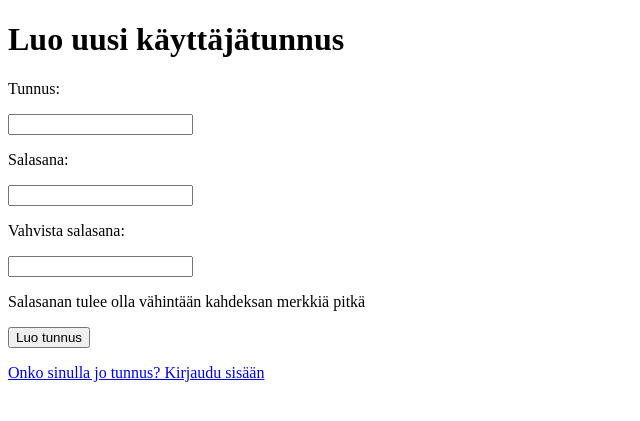
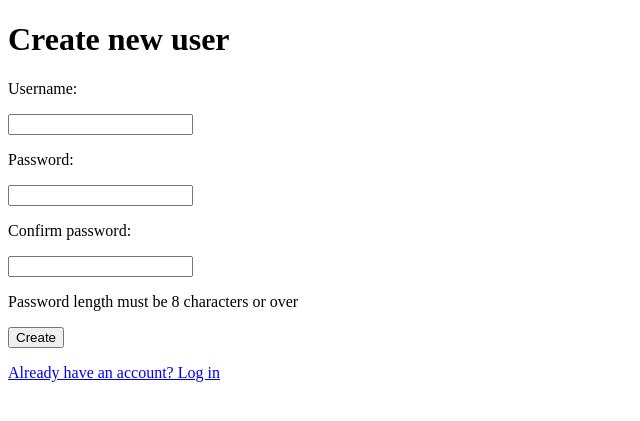
Before and after one commit to ThePushIT/PushBib, a Flask app: page /signup in a window 1280 px wide. Shown: the top 421 px of the page, without its empty margins (0-640 px from the left). Run offline with Flask 3, Linux system fonts and the light colour scheme.

Commit message:
Change language

```diff
--- a/src/controllers/user_controller.py
+++ b/src/controllers/user_controller.py
@@ -15,23 +15,23 @@ def signup():
         password_again = request.form["password_again"]
 
         if password != password_again:
-            message_text = "Salasanat eroavat"
+            message_text = "Passwords do not match"
             return render_template("signup.html", message=message_text)
         if len(username) < 5:
-            message_text = "Tunnuksen tulee olla vähintään 5 merkkiä pitkä"
+            message_text = "Username must be at least 5 characters."
             return render_template("signup", message=message_text)
         if len(password) < 8:
-            message_text = "Salasanan tulee olla vähintään 8 merkkiä pitkä"
+            message_text = "Password must be at least 8 characters."
             return render_template("signup.html", message=message_text)
         if len(password) > 25 or len(username) > 25:
-            message_text = "Käyttäjätunnus ja/tai salasana on liian pitkä"
+            message_text = "Username or password is too long"
             return render_template("signup.html", message=message_text)
 
     # Onnistunut käyttäjätilin luonti
     if user_service.register(username, password):
         return redirect("/references/" + str(user_service.get_id()))
 
-    return render_template("signup.html", message="Käyttäjätunnus on jo käytössä")
+    return render_template("signup.html", message="Username already reserved")
 
 
 @user_controller.route("/login", methods=["POST", "GET"])
@@ -43,4 +43,4 @@ def login():
     if user_service.login(username, password):
         return redirect("/references/" + str(user_service.get_id()))
 
-    return render_template("index.html", message="Väärä käyttäjätunnus tai salasana")
+    return render_template("index.html", message="Wrong username or password")
--- a/src/templates/signup.html
+++ b/src/templates/signup.html
@@ -6,32 +6,32 @@ Your references
 
 {% block body %}
 
-<h1>Luo uusi käyttäjätunnus</h1>
+<h1>Create new user</h1>
 
 <body>
     <form action="/signup" method="post">
         <p>
-            Tunnus:
+            Username:
         </p>
         <input type="text" name="username" required minlength="5">
         <p>
-            Salasana:
+            Password:
         </p>
         <input type="password" name="password" required minlength="8">
         <p>
-            Vahvista salasana:
+            Confirm password:
         </p>
         <input type="password" name="password_again" required minlength="8">
         <p>
-            Salasanan tulee olla vähintään kahdeksan merkkiä pitkä
+            Password length must be 8 characters or over
         </p>
         <p>
             {{ message }}
         </p>
-        <input type="submit" value="Luo tunnus">
+        <input type="submit" value="Create">
     </form>
     <p>
-        <a href="/">Onko sinulla jo tunnus? Kirjaudu sisään</a>
+        <a href="/">Already have an account? Log in</a>
     </p>
 </body>
 
```
Also changed, not shown: src/templates/index.html (+6 -6 lines).
